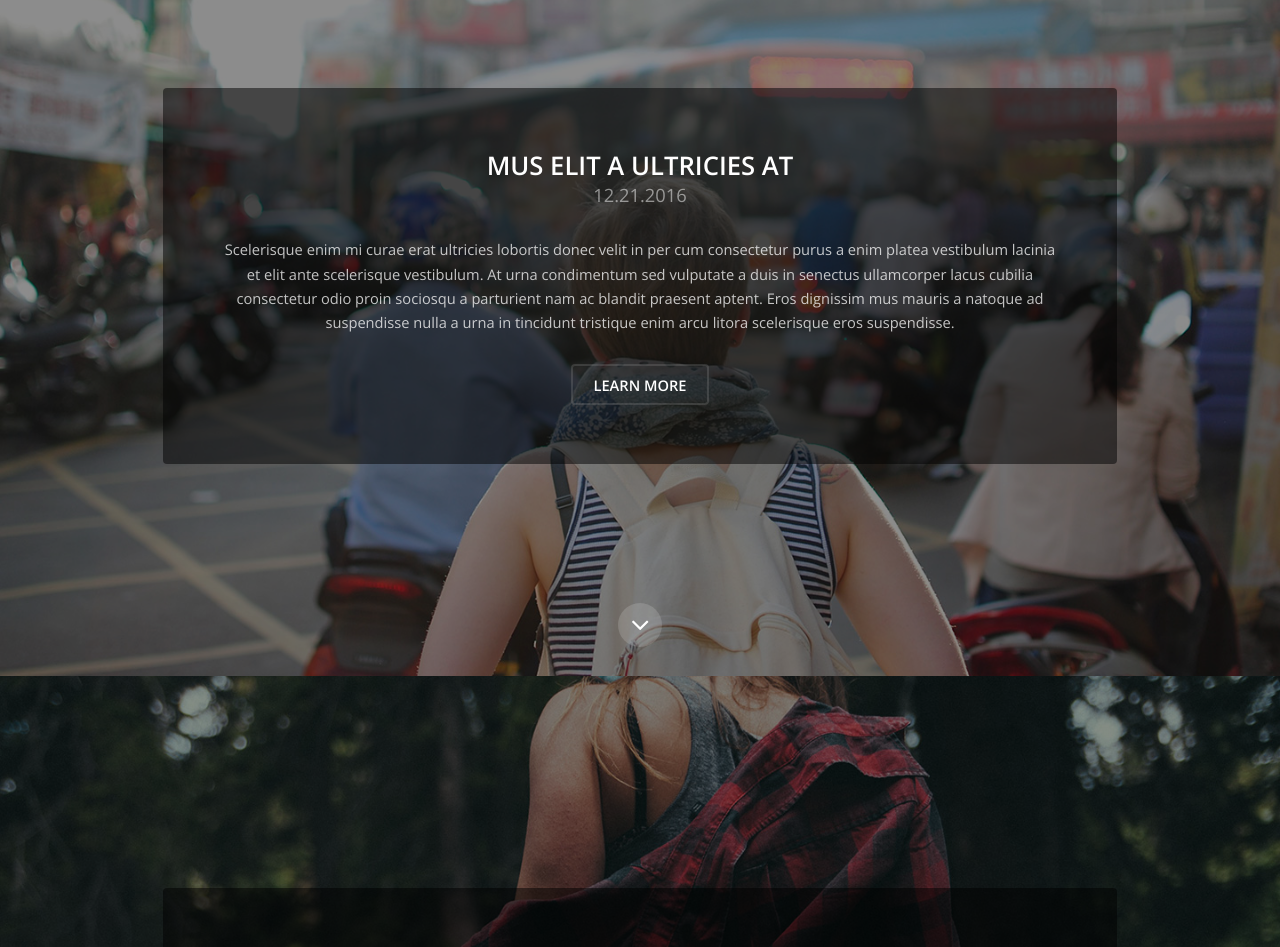
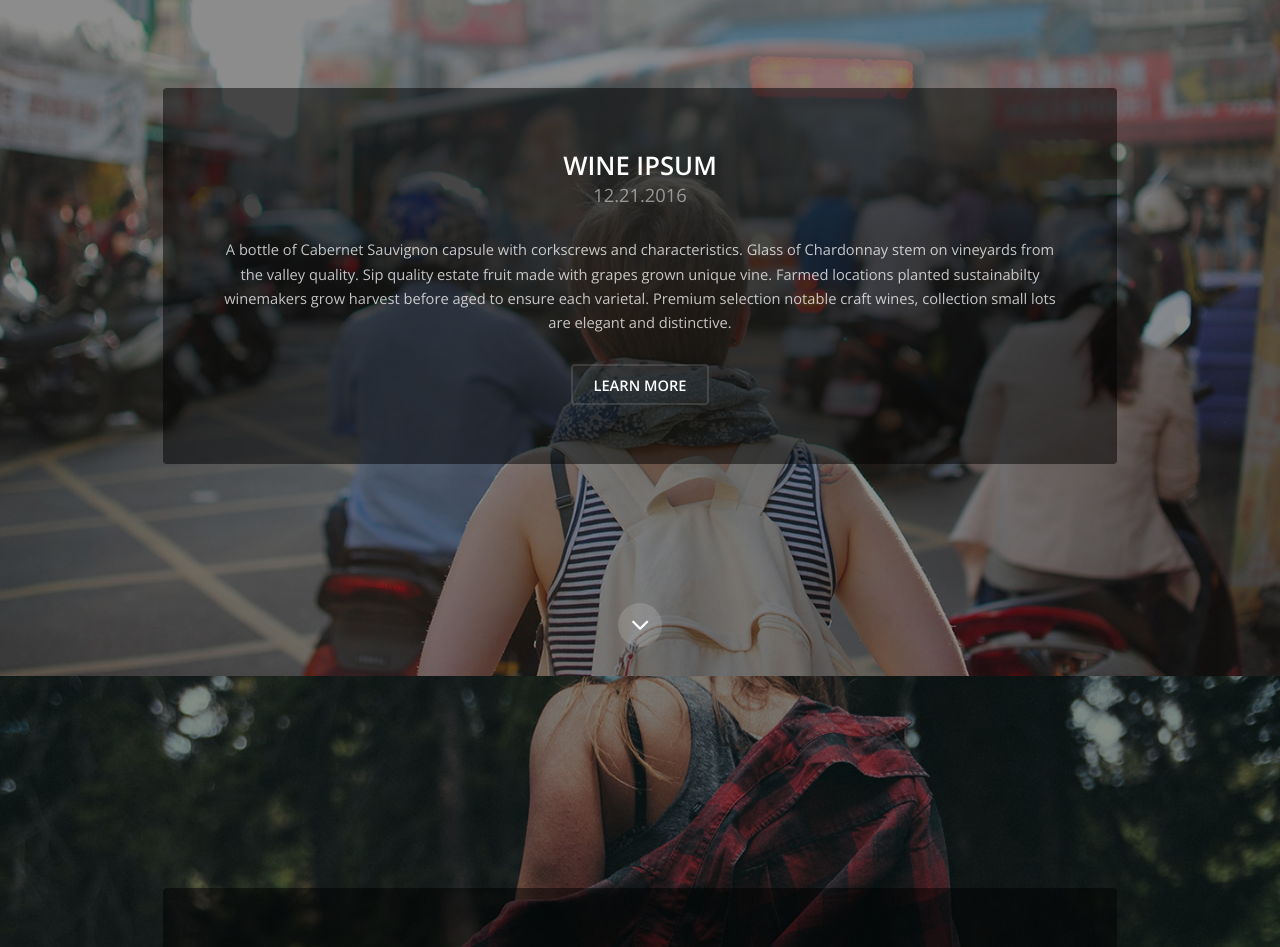
Before and after one commit to KansasCityWomeninTechnology/IntroVersionControl, a plain HTML site: page index.html in a window 1280 px wide. Shown: the part 1724-2671 px from the top of the page. Drawn offline with nearby package versions, Linux system fonts and the light colour scheme.

Commit message:
Add cocktail and wine ipsum text

```diff
--- a/index.html
+++ b/index.html
@@ -48,11 +48,11 @@
 				<div class="inner">
 					<article class="box">
 						<header>
-							<h2>Nibh non lobortis mus nibh</h2>
+							<h2>Cocktail Ipsum</h2>
 							<p>01.01.2017</p>
 						</header>
 						<div class="content">
-							<p>Scelerisque enim mi curae erat ultricies lobortis donec velit in per cum consectetur purus a enim platea vestibulum lacinia et elit ante scelerisque vestibulum. At urna condimentum sed vulputate a duis in senectus ullamcorper lacus cubilia consectetur odio proin sociosqu a parturient nam ac blandit praesent aptent. Eros dignissim mus mauris a natoque ad suspendisse nulla a urna in tincidunt tristique enim arcu litora scelerisque eros suspendisse.</p>
+							<p>Sodales brandy daisy glentauchers hendrerit mattis laphroaig nam maecenas lochnagar, suscipit mi ad southern comfort. Sloe gin ad imperdiet porta mortlach culture shock commodo critty bo.</p>
 						</div>
 						<footer>
 							<a href="generic.html" class="button alt">Learn More</a>
@@ -67,11 +67,11 @@
 				<div class="inner">
 					<article class="box">
 						<header>
-							<h2>Mus elit a ultricies at</h2>
+							<h2>Wine Ipsum</h2>
 							<p>12.21.2016</p>
 						</header>
 						<div class="content">
-							<p>Scelerisque enim mi curae erat ultricies lobortis donec velit in per cum consectetur purus a enim platea vestibulum lacinia et elit ante scelerisque vestibulum. At urna condimentum sed vulputate a duis in senectus ullamcorper lacus cubilia consectetur odio proin sociosqu a parturient nam ac blandit praesent aptent. Eros dignissim mus mauris a natoque ad suspendisse nulla a urna in tincidunt tristique enim arcu litora scelerisque eros suspendisse.</p>
+							<p>A bottle of Cabernet Sauvignon capsule with corkscrews and characteristics. Glass of Chardonnay stem on vineyards from the valley quality. Sip quality estate fruit made with grapes grown unique vine. Farmed locations planted sustainabilty winemakers grow harvest before aged to ensure each varietal. Premium selection notable craft wines, collection small lots are elegant and distinctive.</p>
 						</div>
 						<footer>
 							<a href="generic.html" class="button alt">Learn More</a>
```
